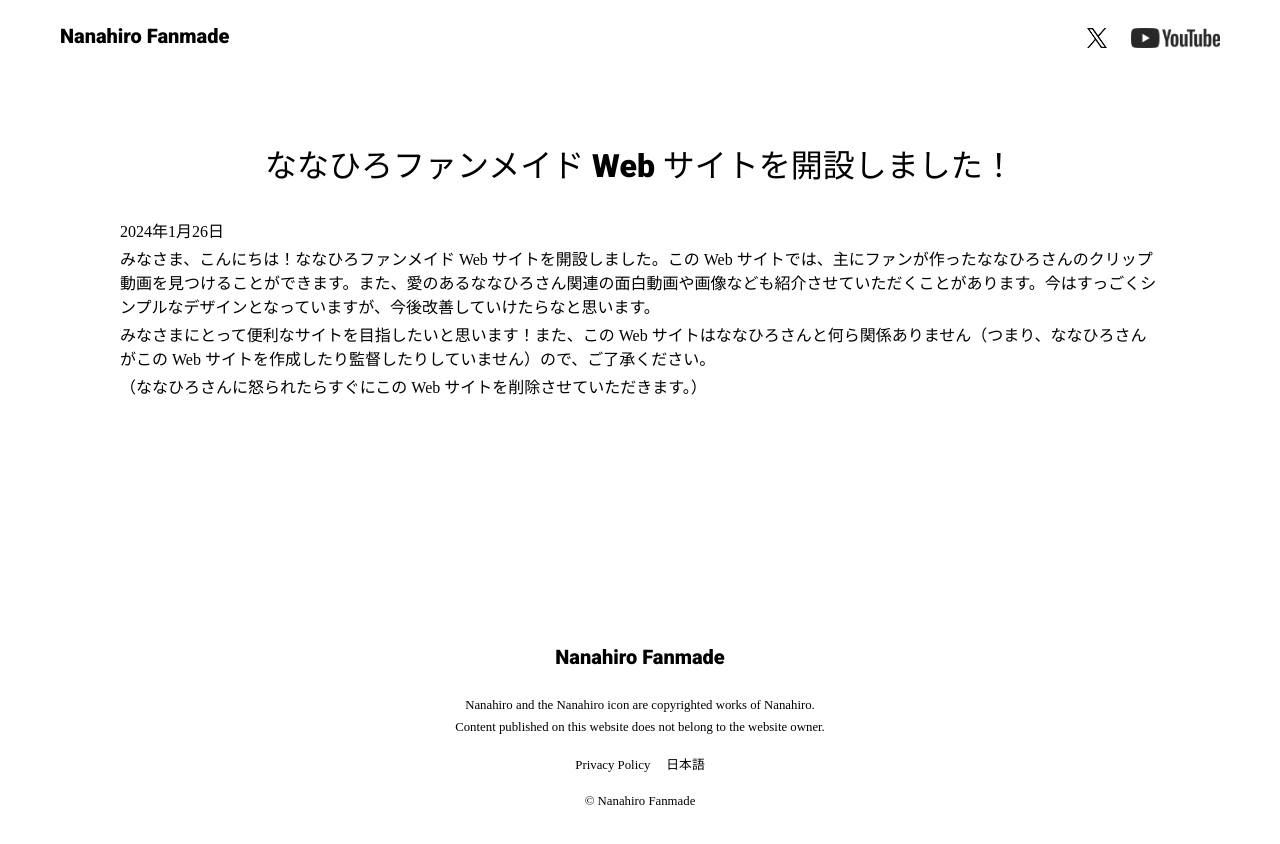
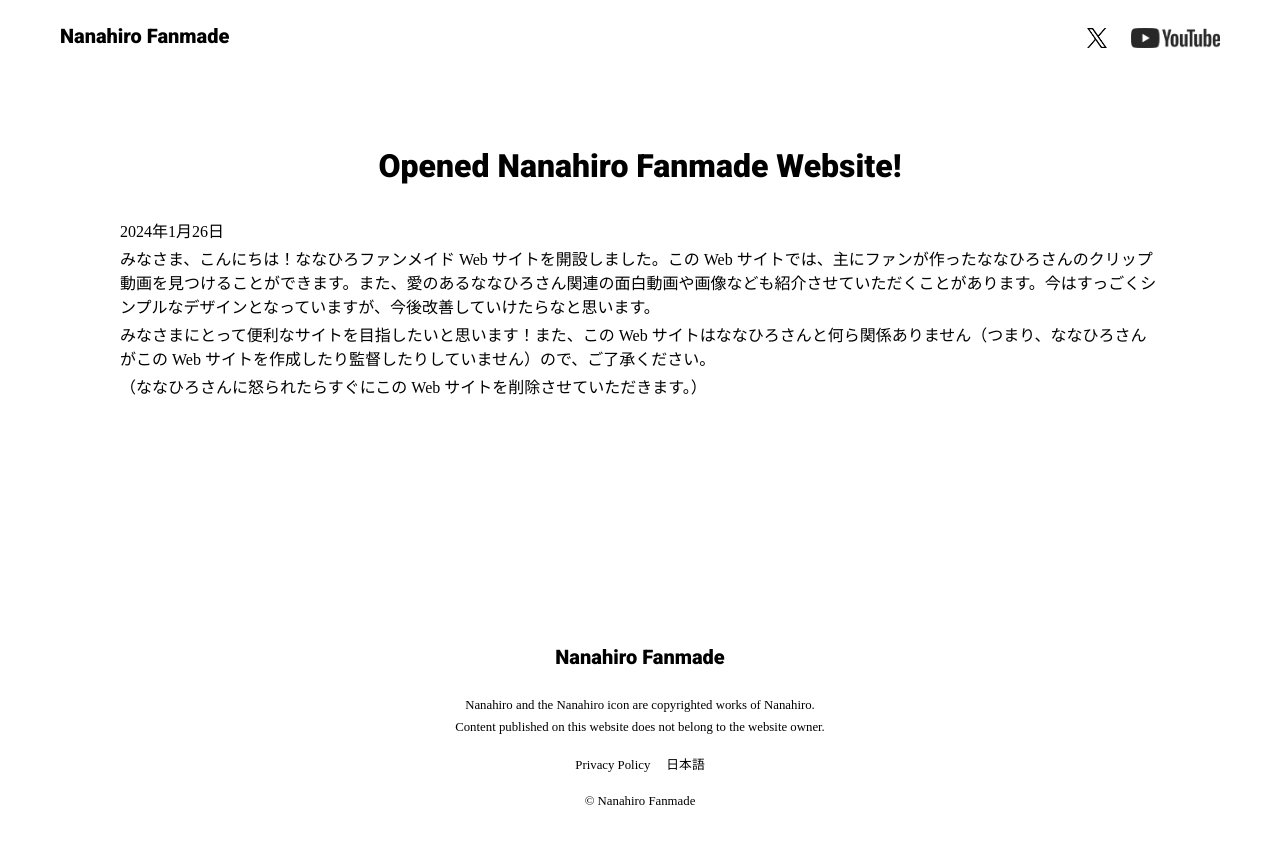
Before and after one commit to nanahirofanmade/nanahirofanmade.github.io, a Jekyll site: the page built from en/article/2024012600/index.md, in a window 1280 px wide. Shown: the top 844 px of the page. Built offline with Jekyll 4.4.1, drawn with Linux system fonts in a browser that asks for light colours.

Commit message:
Add files via upload

```diff
--- a/en/article/2024012600/index.md
+++ b/en/article/2024012600/index.md
@@ -3,7 +3,7 @@ title: Opened Nanahiro Fanmade Website!
 layout: enarticle
 ---
 
-# ななひろファンメイド Web サイトを開設しました！
+# Opened Nanahiro Fanmade Website!
 
 2024年1月26日
 
```
